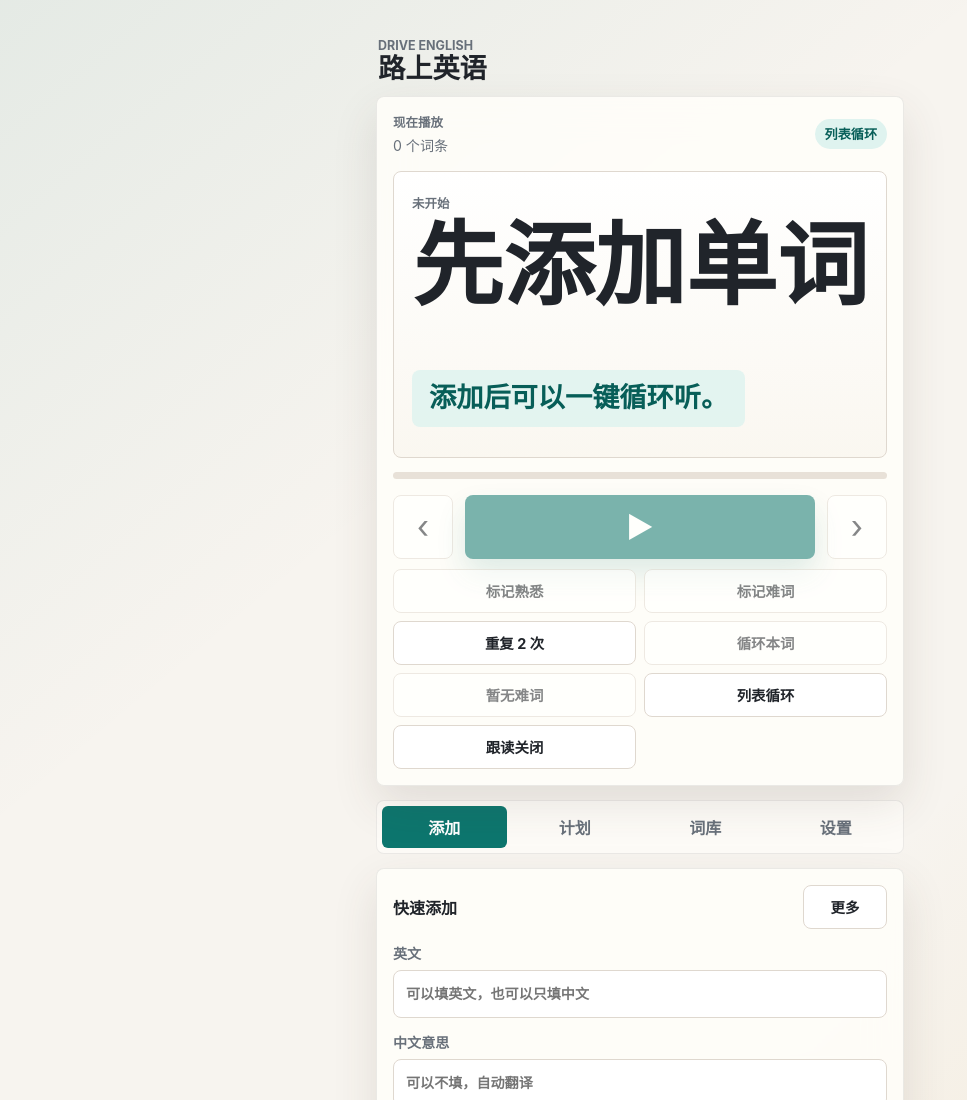
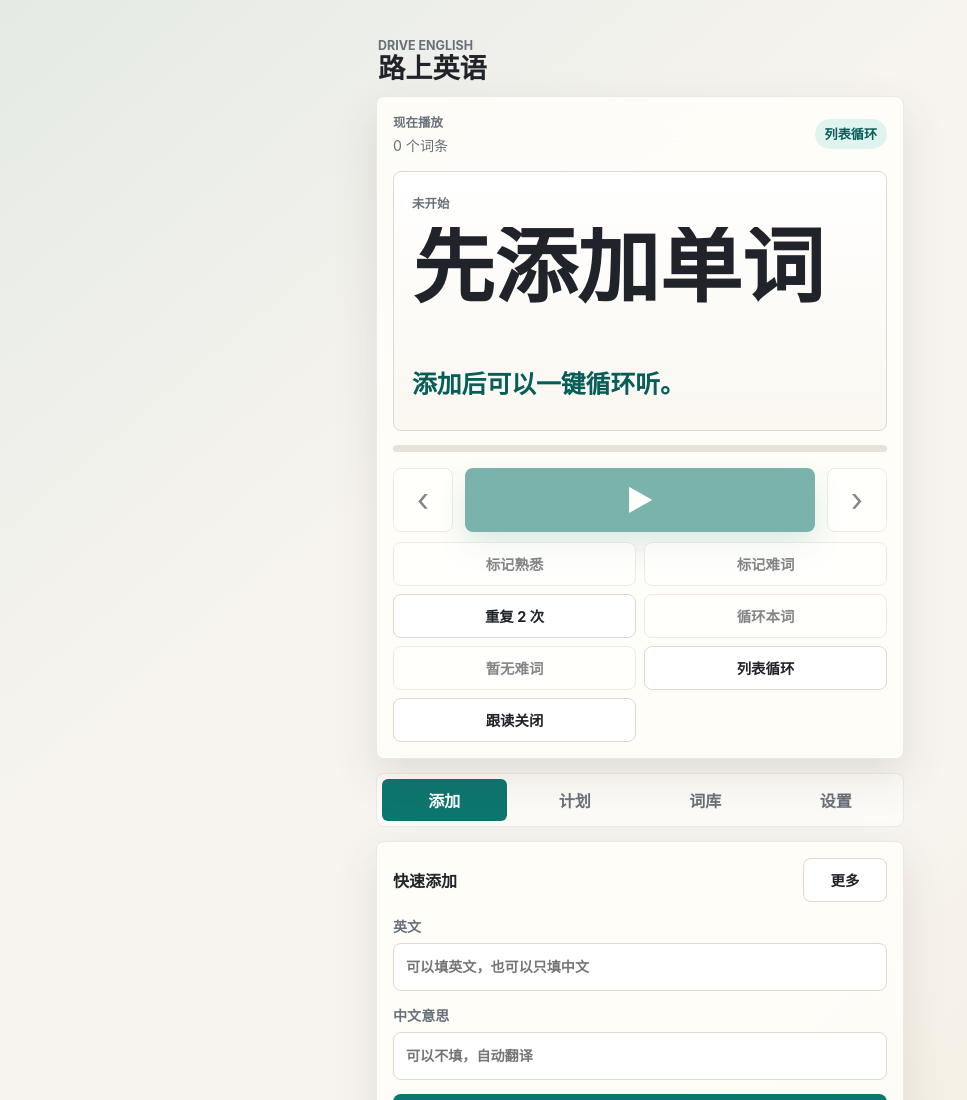
Before and after one commit to up1998hh-a11y/road-english, a website: page index.html in a window 1280 px wide. Shown: the top 1100 px of the page, without its empty margins (0-967 px from the left). Drawn offline with Linux system fonts and the light colour scheme.

Commit message:
Refine word card typography

```diff
--- a/app.js
+++ b/app.js
@@ -639,7 +639,7 @@ function updateScreen() {
   const termCard = document.querySelector(".term-card");
   termCard.classList.toggle("known-current", Boolean(word?.known));
   termCard.classList.toggle("hard-current", Boolean(word?.hard));
-  termCard.classList.toggle("long-term", Boolean(word && getDisplayTerm(word).length > 10));
+  termCard.classList.toggle("long-term", Boolean(word && getDisplayTerm(word).length > 8));
   els.familiarBtn.classList.toggle("active-known", Boolean(word?.known));
   els.hardBtn.classList.toggle("active-hard", Boolean(word?.hard));
   els.loopCurrentBtn.classList.toggle("active-loop", Boolean(state.settings.loopCurrent));
--- a/index.html
+++ b/index.html
@@ -7,7 +7,7 @@
     <title>路上英语</title>
     <link rel="icon" href="icon.svg" type="image/svg+xml" />
     <link rel="manifest" href="manifest.json" />
-    <link rel="stylesheet" href="styles.css?v=meaning-size-1" />
+    <link rel="stylesheet" href="styles.css?v=clean-word-card-1" />
   </head>
   <body>
     <div class="app">
@@ -269,6 +269,6 @@
       </article>
     </template>
 
-    <script src="app.js?v=better-voices-2" defer></script>
+    <script src="app.js?v=clean-word-card-1" defer></script>
   </body>
 </html>
--- a/service-worker.js
+++ b/service-worker.js
@@ -1,4 +1,4 @@
-const CACHE_NAME = "drive-english-cache-v36";
+const CACHE_NAME = "drive-english-cache-v37";
 const APP_FILES = ["./", "./index.html", "./styles.css", "./app.js", "./manifest.json", "./icon.svg"];
 
 self.addEventListener("install", (event) => {
--- a/styles.css
+++ b/styles.css
@@ -194,16 +194,19 @@ h2 {
 
 #currentTerm {
   align-self: end;
-  overflow-wrap: anywhere;
+  overflow: hidden;
+  overflow-wrap: normal;
   margin: 12px 0 0;
-  font-size: clamp(3.25rem, 18vw, 5.7rem);
+  max-width: 100%;
+  font-size: clamp(2.95rem, 15.5vw, 5.15rem);
   font-weight: 900;
-  line-height: 0.9;
+  line-height: 0.96;
   letter-spacing: 0;
+  white-space: nowrap;
 }
 
 .term-card.long-term #currentTerm {
-  font-size: clamp(2.75rem, 15vw, 4.8rem);
+  font-size: clamp(2.45rem, 12.8vw, 4.2rem);
 }
 
 .phonetic {
@@ -218,17 +221,15 @@ h2 {
 .meaning {
   align-self: end;
   width: fit-content;
-  min-width: min(48vw, 210px);
   max-width: 100%;
   margin: 22px 0 0;
-  padding: 12px 17px;
-  border-radius: var(--radius);
-  background: rgba(223, 243, 239, 0.82);
+  padding: 0;
+  border-radius: 0;
+  background: transparent;
   color: var(--accent-strong);
-  font-size: clamp(1.3rem, 5.8vw, 1.7rem);
+  font-size: clamp(1.25rem, 5.2vw, 1.55rem);
   font-weight: 850;
   line-height: 1.2;
-  text-align: center;
 }
 
 .sentence {
```
